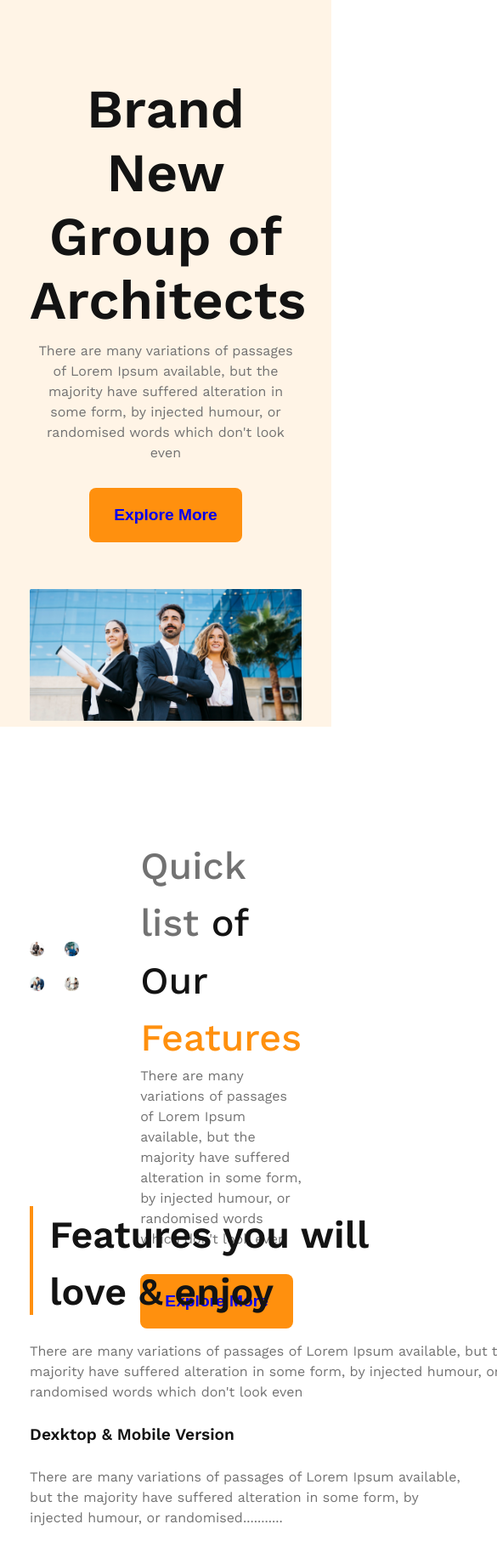
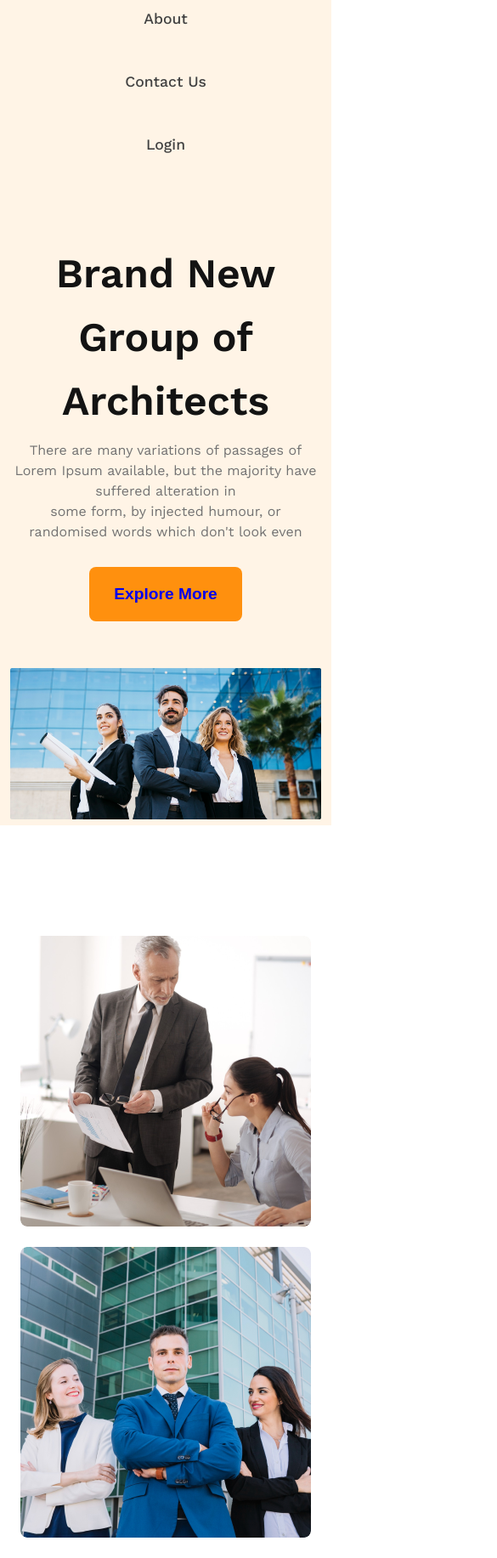
Before and after one commit to NaimurAlltime/g3-architects, a plain HTML site: page index.html in a window 390 px wide. Shown: the part 167-2000 px from the top of the page at 85% size, 585 px wide, since content can reach past the window. Drawn offline with nearby package versions, Linux system fonts and the light colour scheme.

Commit message:
mobile responsive finished

```diff
--- a/styles/style.css
+++ b/styles/style.css
@@ -31,8 +31,6 @@ body{
 }
 
 .container{
-    /* max-width: 1250px; */
-
     width: var(--container-width-lg);
     margin: 0 auto;
 }
@@ -80,10 +78,6 @@ section{
     font-weight: 500;
     font-size: 25px;
 }
-
-/* .primary-button, .primary-button1 a:visited {
-    color: inherit;
-} */
 
 /* background-color */
 .header {
@@ -273,7 +267,7 @@ a:visited {
 .project p {
     font-size: 1rem;
     color: #727272;
-    width: 314px;
+    width: 100%
 }
 /* ========facts========== */
 .section-title {
@@ -329,7 +323,7 @@ a:visited {
 }
 
 .sponsor-description {
-    font-size: 16px;
+    font-size: 1rem;
     text-align: center;
     color: #727272;
 }
@@ -337,6 +331,7 @@ a:visited {
 .sponsor-container {
     display: flex;
     gap: 7rem;
+    align-items: center;
 }
 
 .sponsor-container img {
@@ -350,7 +345,7 @@ a:visited {
 /* ========footer====== */
 .footer-container {
     width: 100%;
-    height: 100px;
+    height: 100%;
     background-color: var(--color-bg2);
 }
 
@@ -358,5 +353,78 @@ a:visited {
     font-size: 1.3rem;
     color: #424242;
     text-align: center;
-    padding-top: 2.5rem;
+    padding: 2.6rem 0;
 }
+
+
+/* =======
+media query
+=========== */
+
+/* smaller device (phones) */
+@media only screen and (max-width: 600px) {
+    .container{
+        width: var(--container-width-sm);
+        margin: 0 auto;
+    }
+
+    /* common flex-direction */
+    .nav_container,
+    .nav-menu,
+    .features-container,
+    .experience-container,
+    .project-container,
+    .facts-container,
+    .sponsor-container {
+        flex-direction: column;
+    }
+    /* responsive navbar */
+
+    .nav-menu {
+        margin-top: 10px;
+    }
+
+    .Banner-info h1 {
+        font-size: 3rem;
+    }
+
+    .Banner-info p {
+        align-items: center;
+    }
+
+    /* responsive features section */
+    .feature-gallery {
+        grid-template-columns: repeat(1, 1fr)
+    }
+
+    .feature-info {
+        width: 100%;
+        height: 100%;
+    }
+
+    /* responsive experience section */
+    .experience-details p {
+        width: 100%;
+    }
+    .experience-info{
+        width: 100%;
+    }
+
+    .experience-info p {
+        width: 100%;
+    }
+
+    .primary-button1 {
+        transform: translate(0, -60%);
+        -ms-transform: translate(0, -60%);
+    }
+    /* responsive facts section */
+    .fact-info {
+        width: 100%;
+    }
+
+
+    .hide {
+        display: none;
+    }
+}
```
Also changed, not shown: index.html (+3 -0 lines).
